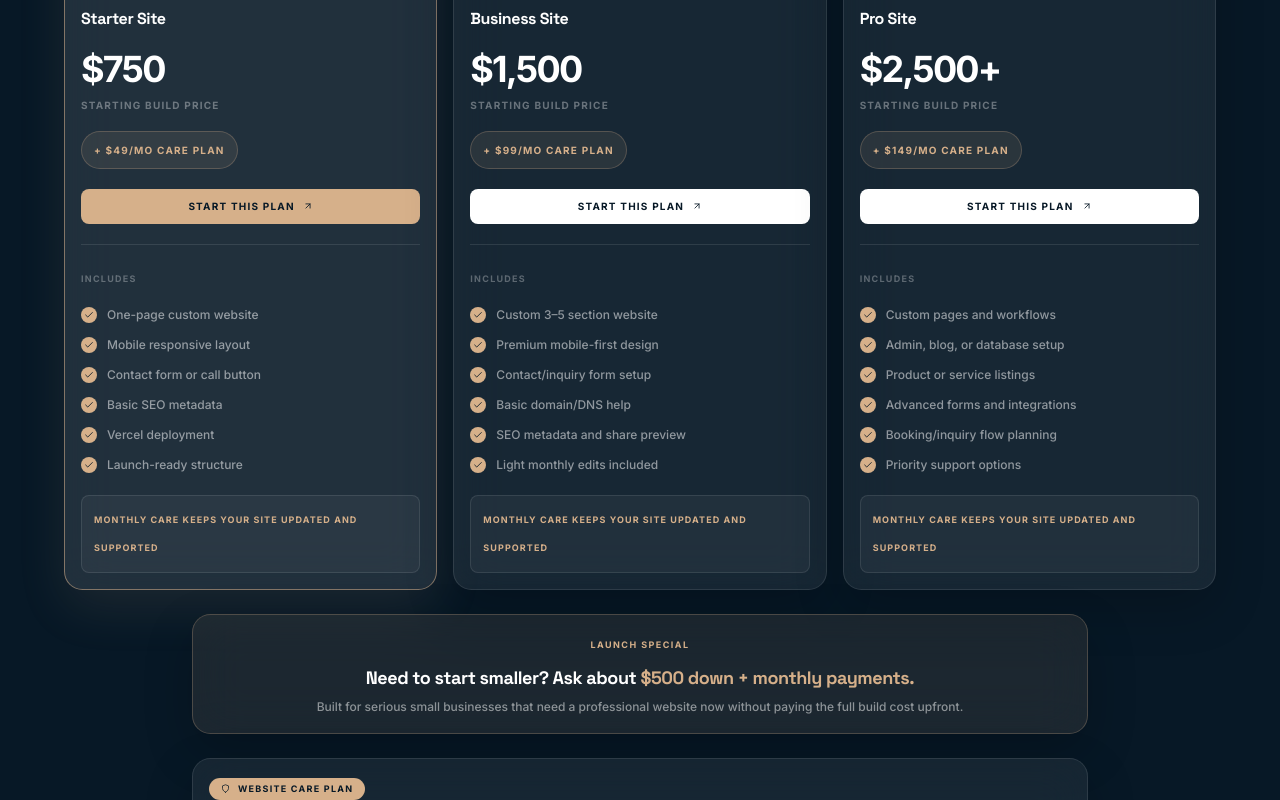
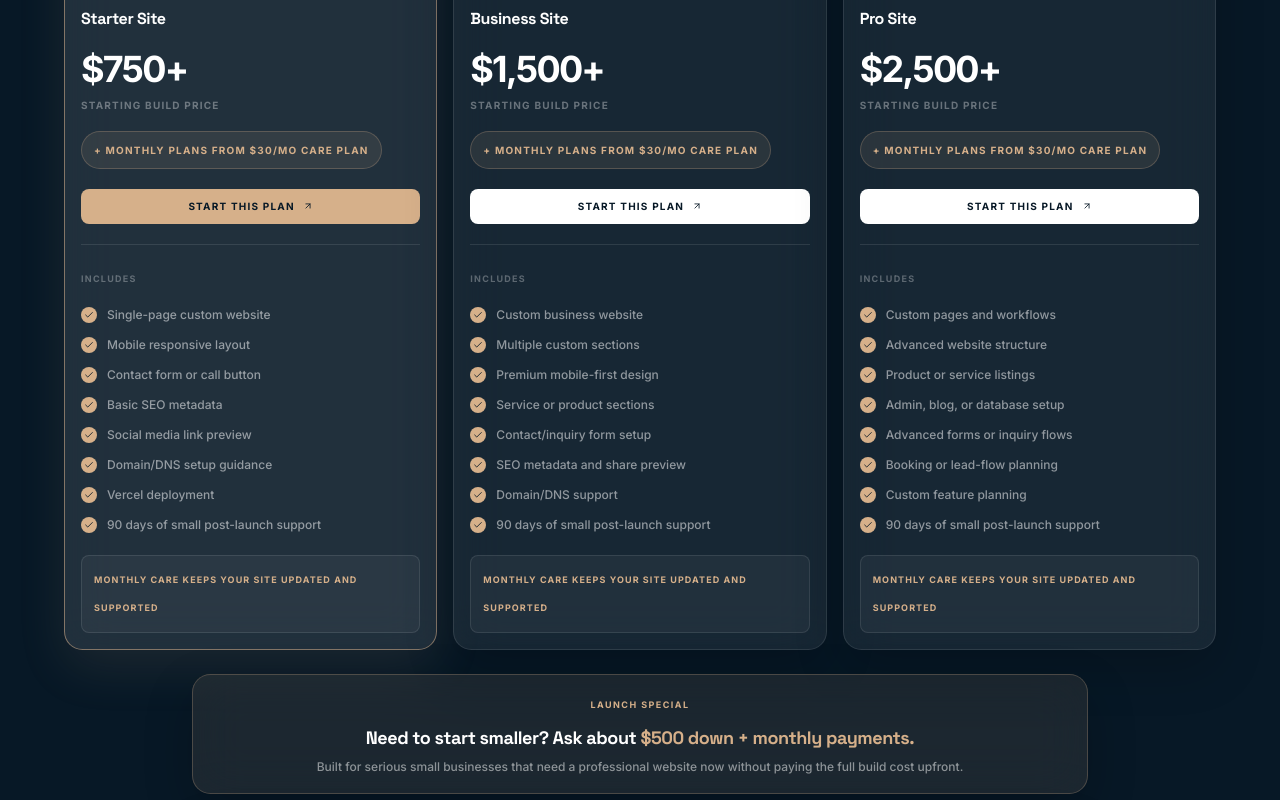
Before and after one commit to cameronbowen444/BowenWebsites, a Next.js app: page / in a window 1280 px wide. Shown: the part 5000-5800 px from the top of the page. Built offline with nearby package versions, Linux system fonts and the light colour scheme.

Commit message:
pricing page updated

```diff
--- a/src/components/Pricing.tsx
+++ b/src/components/Pricing.tsx
@@ -27,32 +27,36 @@ const plans: Plan[] = [
     icon: FiGlobe,
     title: "Starter Site",
     subtitle: "Best for getting online fast",
-    price: "$750",
-    monthly: "$49/mo",
+    price: "$750+",
+    monthly: "Monthly plans from $30/mo",
     featured: true,
     features: [
-      "One-page custom website",
+      "Single-page custom website",
       "Mobile responsive layout",
       "Contact form or call button",
       "Basic SEO metadata",
+      "Social media link preview",
+      "Domain/DNS setup guidance",
       "Vercel deployment",
-      "Launch-ready structure",
+      "90 days of small post-launch support",
     ],
   },
   {
     icon: FiShoppingBag,
     title: "Business Site",
     subtitle: "For growing small businesses",
-    price: "$1,500",
-    monthly: "$99/mo",
+    price: "$1,500+",
+    monthly: "Monthly plans from $30/mo",
     featured: false,
     features: [
-      "Custom 3–5 section website",
+      "Custom business website",
+      "Multiple custom sections",
       "Premium mobile-first design",
+      "Service or product sections",
       "Contact/inquiry form setup",
-      "Basic domain/DNS help",
       "SEO metadata and share preview",
-      "Light monthly edits included",
+      "Domain/DNS support",
+      "90 days of small post-launch support",
     ],
   },
   {
@@ -60,15 +64,17 @@ const plans: Plan[] = [
     title: "Pro Site",
     subtitle: "For advanced business needs",
     price: "$2,500+",
-    monthly: "$149/mo",
+    monthly: "Monthly plans from $30/mo",
     featured: false,
     features: [
       "Custom pages and workflows",
+      "Advanced website structure",
+      "Product or service listings",
       "Admin, blog, or database setup",
-      "Product or service listings",
-      "Advanced forms and integrations",
-      "Booking/inquiry flow planning",
-      "Priority support options",
+      "Advanced forms or inquiry flows",
+      "Booking or lead-flow planning",
+      "Custom feature planning",
+      "90 days of small post-launch support",
     ],
   },
 ];
@@ -239,7 +245,7 @@ const Pricing = () => {
 
               <h3 className="text-base font-black leading-tight text-white sm:text-lg">
                 Ongoing support starting at{" "}
-                <span className="text-accent">$49/month.</span>
+                <span className="text-accent">$29/month.</span>
               </h3>
 
               <p className="mt-2 max-w-xl text-xs font-medium leading-5 text-white/45">
```
